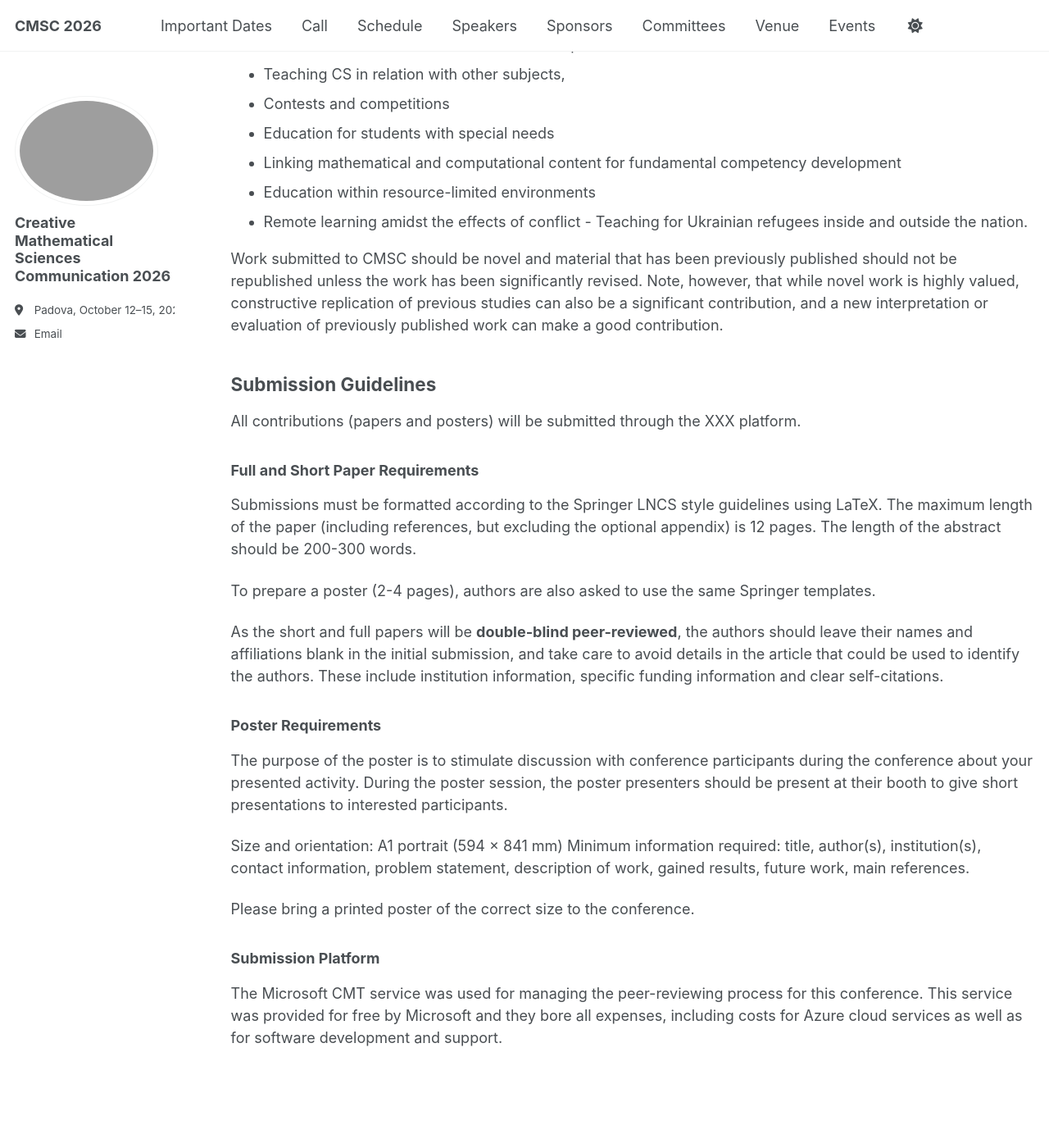
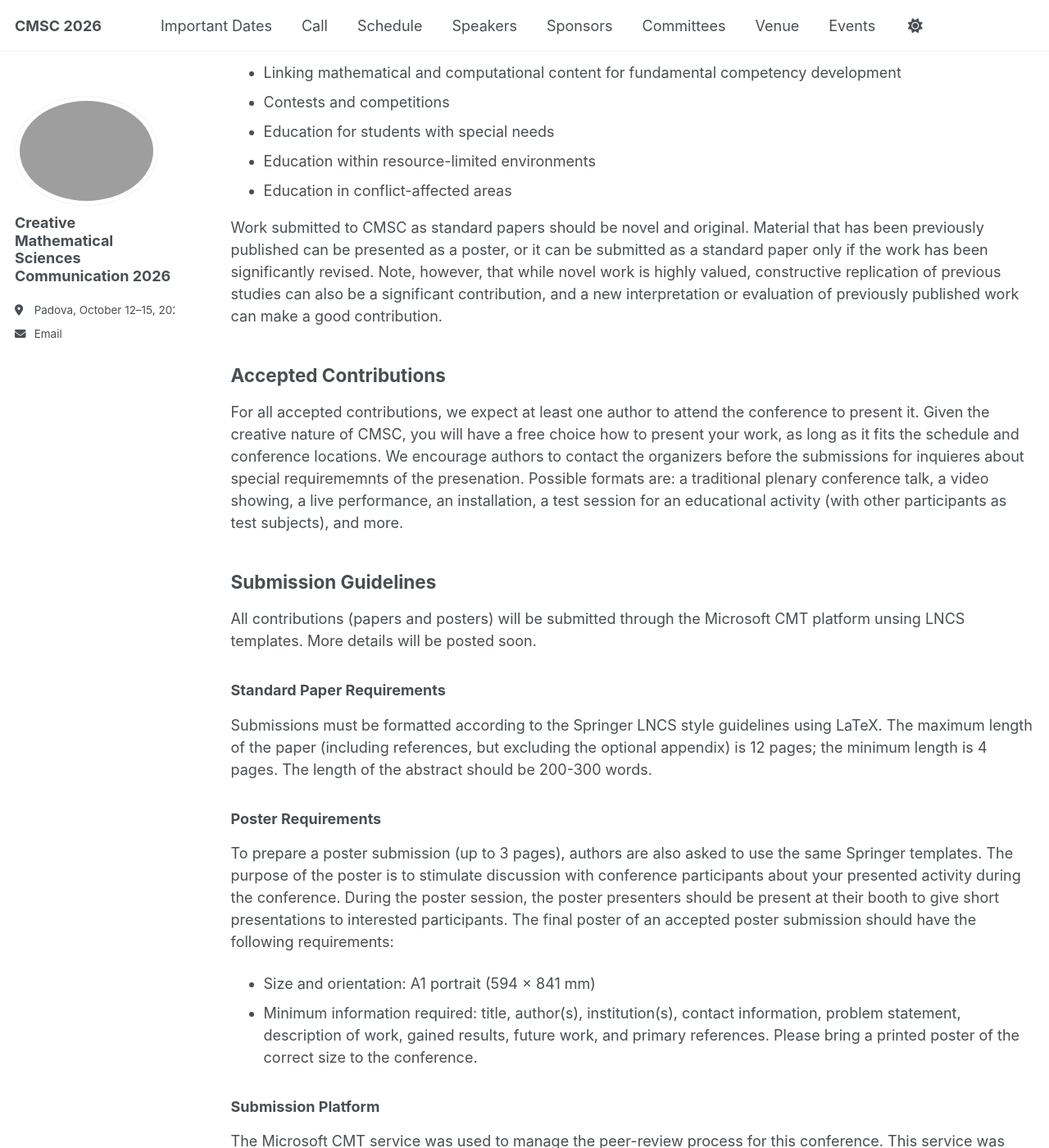
Before and after one commit to CMSC2026/cmsc2026.github.io, a Jekyll site: the page built from _pages/call.md, in a window 1280 px wide and 1400 px high, scrolled down 936 px. Shown: the whole window at 82% size. Built offline with Jekyll 4.4.1, drawn with Linux system fonts in a browser that asks for light colours; a script that is not in the unit is left out; some of the changed text lies outside the part shown.

Commit message:
Update call.md

```diff
--- a/_pages/call.md
+++ b/_pages/call.md
@@ -5,58 +5,58 @@
 author_profile: true
 ---
 
-Authors are invited to submit their manuscripts on topics related to the scope of the conference (see below). All papers will be double-blind peer-reviewed by Programme Committee members.
+Authors are invited to submit manuscripts on topics related to the conference's scope (see below). All papers will be peer-reviewed by members of the Programme Committee.
+CMSC welcomes the following contributions:
 
-There are three submission categories for the conference:
-- **Full Papers**, divided into two subcategories (10 to 12 pages):
+- **Standard papers** from 3 to 12 pages; the papers should be in one of the following categories:
+	- Research papers (e.g., empirical, qualitative, quantitative, theory building, research methods, comparative studies, transferability of methods and results from other disciplines)
 	- Best practice papers/country reports/experience reports
-	- Research papers (e.g., empirical, qualitative, quantitative, theory building, research methods, comparative studies, transferability of methods and results from other disciplines)
-- **Short Papers**, divided into two subcategories (5 to 6 pages):
+	- Description of creative products, for instance, dance or song performance
 	- Position/discussion papers
-	- Work in progress
-- **Poster proposals** (2-4 pages)
 
-The page limitations include references. Full and short papers may have an appendix, whose length must not exceed 3 pages.
+- **Poster proposals** up to 3 pages for:
+	- work in progress;
+	- short description of published work
 
-Accepted papers (full or short) will be published in the Springer Lecture Notes in Computer Science (LNCS) series. The submissions should be formatted accordingly. Posters will not be published.
+The page limitations include references. Papers may have an appendix, whose length must not exceed 3 pages; reading of the appendix is at the discretion of the reviewers. Accepted papers will be published in the Springer Lecture Notes in Computer Science (LNCS) series. The submissions should be formatted accordingly. Posters will not be published.
 
 ## Conference Scope
-
-The main topics of the conference include (but are not limited to):
-- Teaching Computer Science in early-childhood, primary, secondary, and higher education
+The main topics of the conference include, but are not limited to:
+- Teaching Computer Science in early childhood, primary, secondary, and higher education
 - CS Unplugged
 - Computational Thinking / Algorithmic Thinking
 - Broadening engagement and diversity for the exact sciences
 - Teacher education in Mathematics and Computer Science
-- Teaching CS in relation with other subjects,
+- Teaching CS in relation to other subjects,
+- Linking mathematical and computational content for fundamental competency development
 - Contests and competitions
 - Education for students with special needs
-- Linking mathematical and computational content for fundamental competency development
 - Education within resource-limited environments
-- Remote learning amidst the effects of conflict - Teaching for Ukrainian refugees inside and outside the nation.
+- Education in conflict-affected areas
 
-Work submitted to CMSC should be novel and material that has been previously published should not be republished unless the work has been significantly revised. Note, however, that while novel work is highly valued, constructive replication of previous studies can also be a significant contribution, and a new interpretation or evaluation of previously published work can make a good contribution.
+Work submitted to CMSC as standard papers should be novel and original. Material that has been previously published can be presented as a poster, or it can be submitted as a standard paper only if the work has been significantly revised. Note, however, that while novel work is highly valued, constructive replication of previous studies can also be a significant contribution, and a new interpretation or evaluation of previously published work can make a good contribution.
+
+## Accepted Contributions
+For all accepted contributions, we expect at least one author to attend the conference to present it.
+Given the creative nature of CMSC, you will have a free choice how to present your work, as long as it fits the
+schedule and conference locations. We encourage authors to contact the organizers before the submissions for inquieres about special requirememnts of the presenation.
+Possible formats are: a traditional plenary conference talk, a
+video showing, a live performance, an installation, a test
+session for an educational activity (with other participants as test
+subjects), and more.
 
 ## Submission Guidelines
+All contributions (papers and posters) will be submitted through the Microsoft CMT platform unsing LNCS templates. More details will be posted soon.
 
-All contributions (papers and posters) will be submitted through the XXX platform.
-
-### Full and Short Paper Requirements
-
-Submissions must be formatted according to the Springer LNCS style guidelines using LaTeX. The maximum length of the paper (including references, but excluding the optional appendix) is 12 pages. The length of the abstract should be 200-300 words.
-
-To prepare a poster (2-4 pages), authors are also asked to use the same Springer templates.
-
-As the short and full papers will be **double-blind peer-reviewed**, the authors should leave their names and affiliations blank in the initial submission, and take care to avoid details in the article that could be used to identify the authors. These include institution information, specific funding information and clear self-citations.
+### Standard Paper Requirements
+Submissions must be formatted according to the Springer LNCS style guidelines using LaTeX. The maximum length of the paper (including references, but excluding the optional appendix) is 12 pages; the minimum length is 4 pages. The length of the abstract should be 200-300 words.
 
 ### Poster Requirements
-
-The purpose of the poster is to stimulate discussion with conference participants during the conference about your presented activity. During the poster session, the poster presenters should be present at their booth to give short presentations to interested participants.
-
-Size and orientation: A1 portrait (594 × 841 mm)
-Minimum information required: title, author(s), institution(s), contact information, problem statement, description of work, gained results, future work, main references.
-
+To prepare a poster submission (up to 3 pages), authors are also asked to use the same Springer templates. The purpose of the poster is to stimulate discussion with conference participants about your presented activity during the conference. During the poster session, the poster presenters should be present at their booth to give short presentations to interested participants.
+The final poster of an accepted poster submission should have the following requirements:
+- Size and orientation: A1 portrait (594 × 841 mm)
+- Minimum information required: title, author(s), institution(s), contact information, problem statement, description of work, gained results, future work, and primary references.
 Please bring a printed poster of the correct size to the conference.
 
 ### Submission Platform
-The Microsoft CMT service was used for managing the peer-reviewing process for this conference. This service was provided for free by Microsoft and they bore all expenses, including costs for Azure cloud services as well as for software development and support.
+The Microsoft CMT service was used to manage the peer-review process for this conference. This service was provided free of charge by Microsoft, which covered all expenses, including costs for Azure cloud services, as well as software development and support.
```
